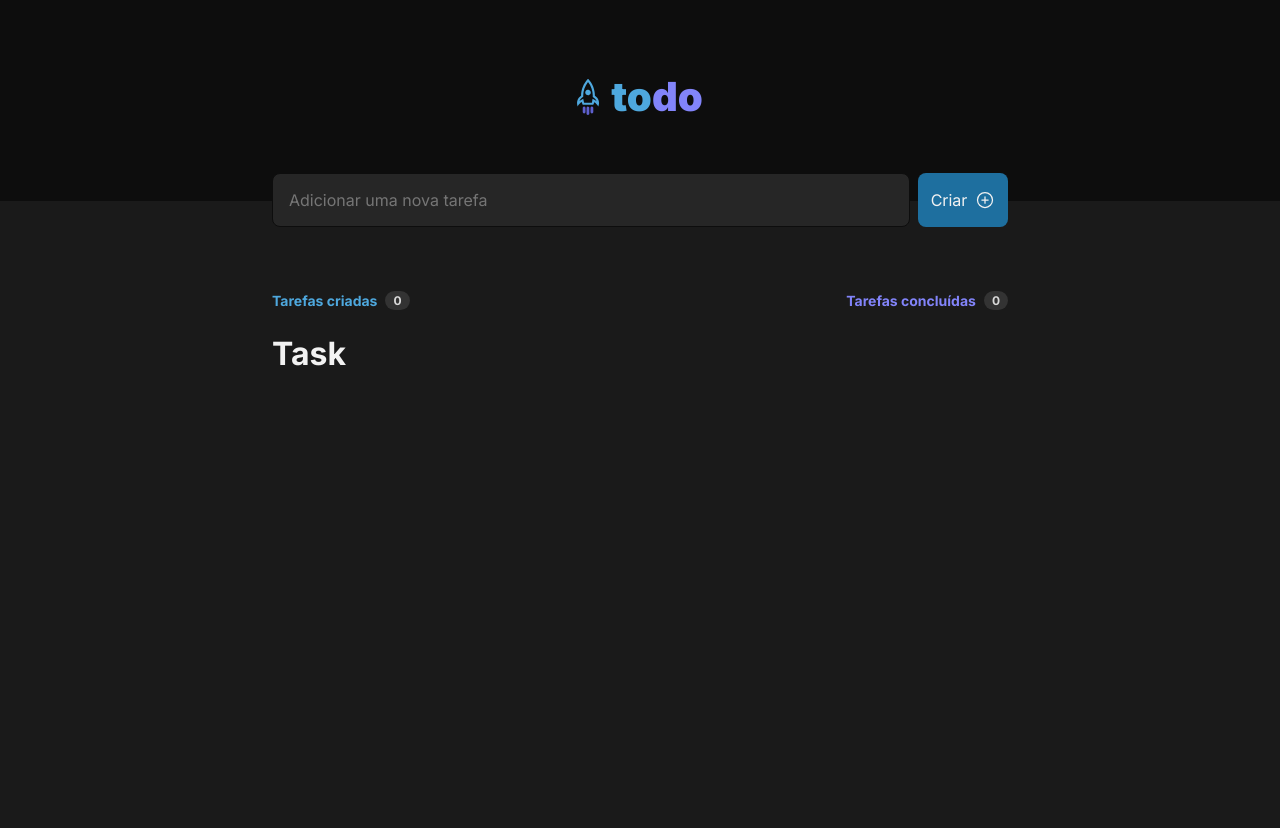
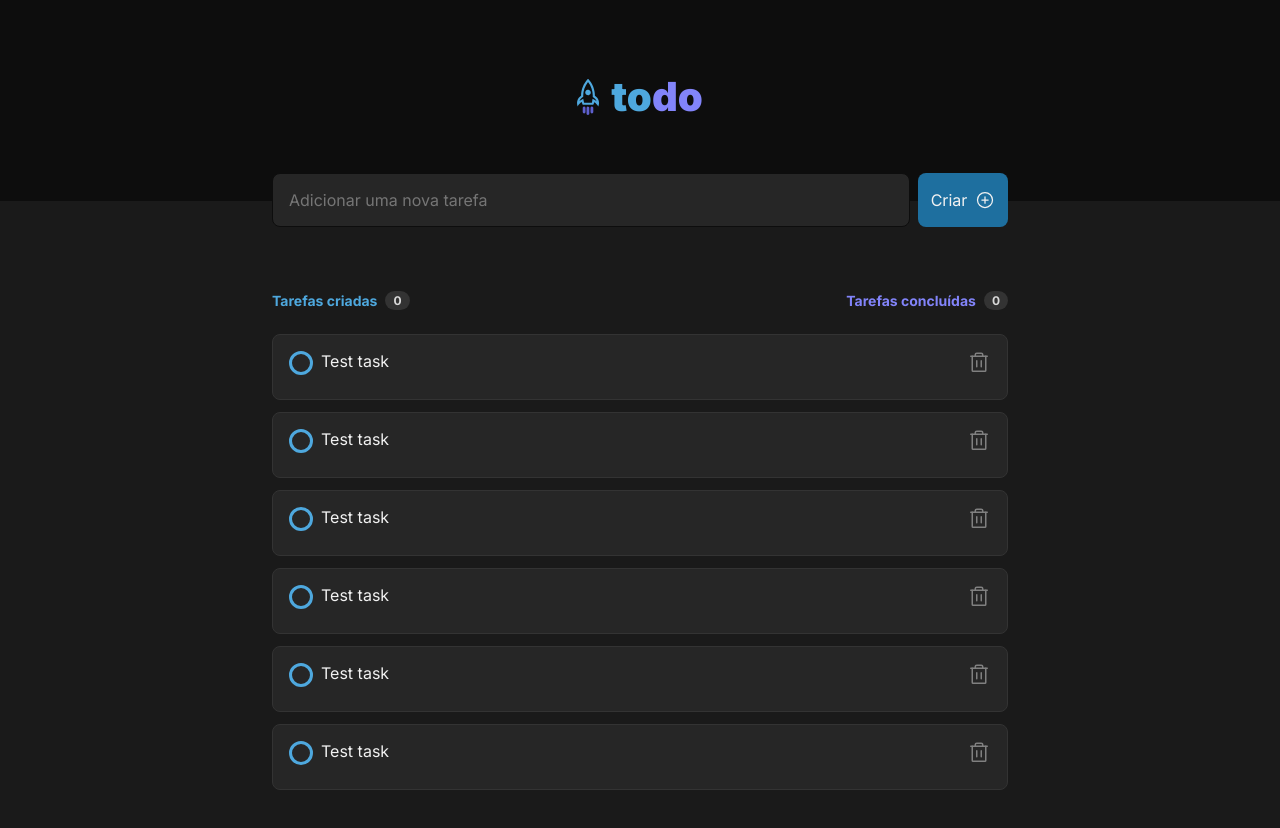
Before and after one commit to igiovany/rocketseat-desafio01-to-do-list, a React (Vite) app: page / in a window 1280 px wide. Shown: the top 828 px of the page. Before the commit the page ends 800 px from the top, so only its background shows below. Built offline with nearby package versions, Linux system fonts and the light colour scheme.

Commit message:
Criação do componente Task

```diff
--- a/src/components/Task.jsx
+++ b/src/components/Task.jsx
@@ -1,7 +1,16 @@
+import { Trash } from 'phosphor-react';
+import styles from './Task.module.css';
+
 export function Task() {
     return (
-        <div>
-            <h1>Task</h1>
+        <div className={styles.task}>
+            <label className={styles.container}>Test task
+                <input type="checkbox" className={styles.checkbox}/>
+                <span className={styles.checkmark}></span>
+            </label>
+            <button onClick="" title="Deletar comentário" className={styles.deletebtn}>
+                 <Trash size={24} />
+            </button>
         </div>
     )
 }
--- a/src/components/Task.module.css
+++ b/src/components/Task.module.css
@@ -0,0 +1,89 @@
+.task {
+    display: flex;
+    align-items: flex-start;
+    justify-content: space-between;
+    border: 1px solid var(--gray-400);
+    border-radius: 8px;
+    width: 46rem;
+    background-color: var(--gray-500);
+    padding: 1rem;
+    margin-bottom: 0.75rem;
+}
+
+/* -------------------------- */
+
+
+.container {
+    display: block;
+    position: relative;
+    padding-left: 2rem;
+    margin-bottom: 0.75rem;
+    cursor: pointer;
+    font-size: 1rem;
+    user-select: none;
+    width: 41.75rem;
+}
+
+.container input {
+    position: absolute;
+    opacity: 0;
+    cursor: pointer;
+    height: 0;
+    width: 0;
+}
+
+.checkmark {
+    position: absolute;
+    top: 0;
+    left: 0;
+    height: 1.5rem;
+    width: 1.5rem;
+    background-color: transparent;
+    border: 3px solid var(--blue);
+    border-radius: 15px;
+}
+
+.container:hover input ~ .checkmark {
+    background-color: var(--blue-dark);
+}
+
+.container input:checked ~ .checkmark {
+    border: none;
+    background-color: var(--purple-dark);
+}
+
+.container:hover input:checked ~ .checkmark {
+    background-color: var(--purple);
+}
+
+.checkmark:after {
+    content: "";
+    position: relative;
+    display: none;
+}
+
+.container input:checked ~ .checkmark:after {
+    display: block;
+}
+
+.container .checkmark:after {
+    left: 8px;
+    top: 4px;
+    width: 5px;
+    height: 10px;
+    border: solid var(--gray-100);
+    border-width: 0 3px 3px 0;
+    -webkit-transform: rotate(45deg);
+    -ms-transform: rotate(45deg);
+    transform: rotate(45deg);
+}
+
+.deletebtn {
+    background: transparent;
+    border: 0;
+    color: var(--gray-300);
+    cursor: pointer;
+    display: flex;
+    align-items: center;
+    border-radius: 2px;
+}
--- a/src/components/TaskList.jsx
+++ b/src/components/TaskList.jsx
@@ -18,6 +18,11 @@ export function TaskList() {
             </div>
             <div className={styles.tasks}>
                 <Task />
+                <Task />
+                <Task />
+                <Task />
+                <Task />
+                <Task />
             </div>
 
         </div>
--- a/src/components/TaskList.module.css
+++ b/src/components/TaskList.module.css
@@ -7,7 +7,7 @@
 .header {
     display: flex;
     justify-content: space-between;
-    margin: 0 auto 1.5rem auto;
+    margin-bottom: 1.5rem;
 }
 
 .taskcounter {
```
